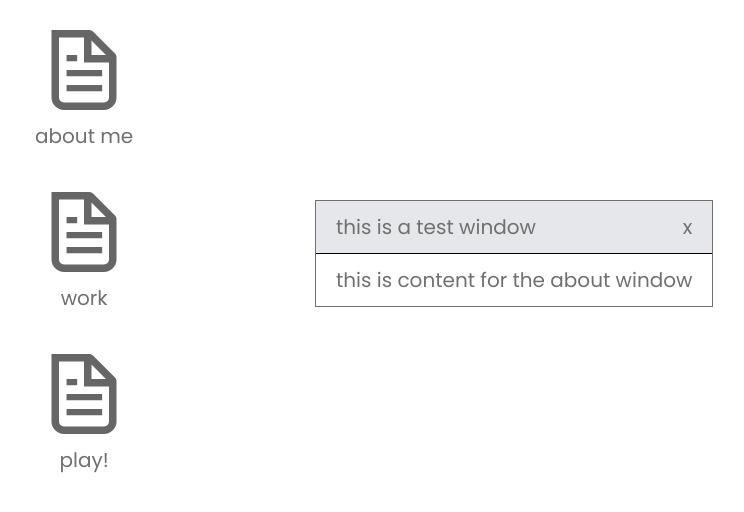
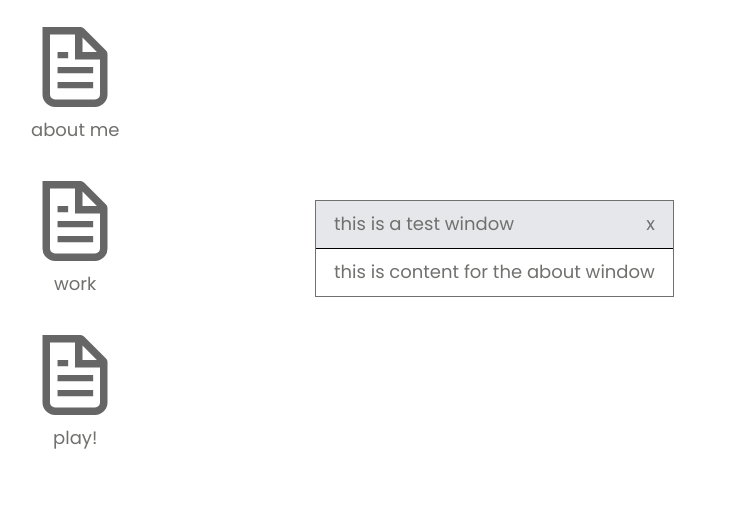
Before and after one commit to vle04/my-portfolio, a Next.js app: page / in a window 1280 px wide. Both pictures are taken after a click on the button "about me". Shown: the top 512 px of the page, without its empty margins (5-749 px from the left). Built offline with nearby package versions, Linux system fonts and the light colour scheme.

Commit message:
updated window hierarchy logic

```diff
--- a/src/app/globals.css
+++ b/src/app/globals.css
@@ -12,7 +12,7 @@ body {
   background-color: var(--color-background);
   color: var(--color-text);
   font-family: "Poppins", sans-serif;
-  font-size: 20px;
+  font-size: 18px;
   line-height: 1.6;
 }
 
--- a/src/components/WindowSystem/Desktop.tsx
+++ b/src/components/WindowSystem/Desktop.tsx
@@ -22,19 +22,24 @@ export default function DesktopWindow() {
 
   // when a window focuses, update that window's z index
   const bringToFront = (name: string) => {
-    setZIndices((prev) => ({
-      ...prev,
-      [name]: zCounter + 1,
-    }));
-    setZCounter((prev) => prev + 1);
+    // get the most updated zCounter
+    setZCounter((prevCounter) => {
+      setZIndices((prevZ) => ({
+        ...prevZ,
+        [name]: prevCounter + 1,
+      }));
+      return prevCounter + 1;
+    });
   };
 
   const openWindow = (name: keyof typeof windows) => {
     setWindows((prev) => ({ ...prev, [name]: true }));
+    bringToFront(name);
   };
 
-  const closeWindow = (name: keyof typeof windows) =>
+  const closeWindow = (name: keyof typeof windows) => {
     setWindows((prev) => ({ ...prev, [name]: false }));
+  };
 
   return (
     <>
--- a/src/components/WindowSystem/WindowContainer.tsx
+++ b/src/components/WindowSystem/WindowContainer.tsx
@@ -1,5 +1,3 @@
-// import Draggable from "react-draggable";
-// import { useRef } from "react";
 import { motion } from "framer-motion";
 
 // define proper type for properties of window component
@@ -17,28 +15,19 @@ export default function AboutWindow({
   children,
 }: WindowContainerProps) {
   return (
-    // <Draggable nodeRef={nodeRef} onStart={onFocus}>
     <motion.div
       drag
       dragMomentum={false}
       dragElastic={0}
       onMouseDown={onFocus}
       style={{ zIndex }}
-      className={`absolute top-1/4 left-1/4 border bg-white w-fit min-w-[300px] max-h-[80vh] overflow-auto`}
+      className="absolute top-1/4 left-1/4 border bg-white w-fit min-w-[300px] max-h-[80vh] overflow-auto"
     >
-      {/* <div
-        ref={nodeRef}
-        className={`absolute top-20 left-20 border w-[400px] h-[400px] bg-white ${
-          isTop ? "z-50" : "z-40"
-        }`}
-      > */}
       <div className="flex justify-between border-b border-b-black bg-gray-200 w-full px-4 py-2">
         this is a test window
         <button onClick={onClose}>x</button>
       </div>
       <div className="px-4 py-2">{children}</div>
-      {/* </div> */}
     </motion.div>
-    // </Draggable>
   );
 }
```
